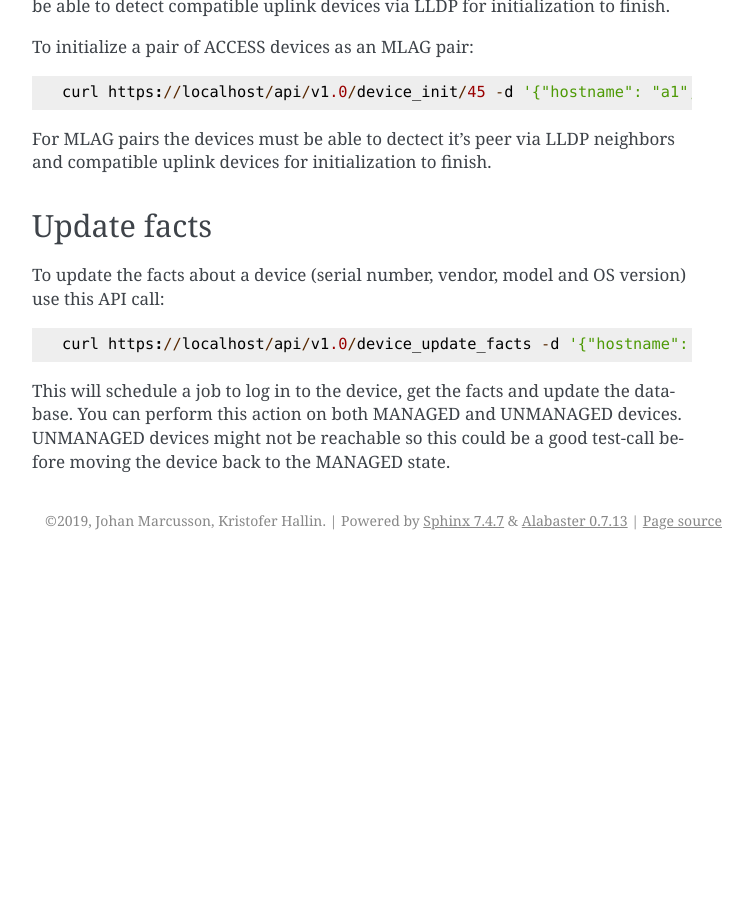
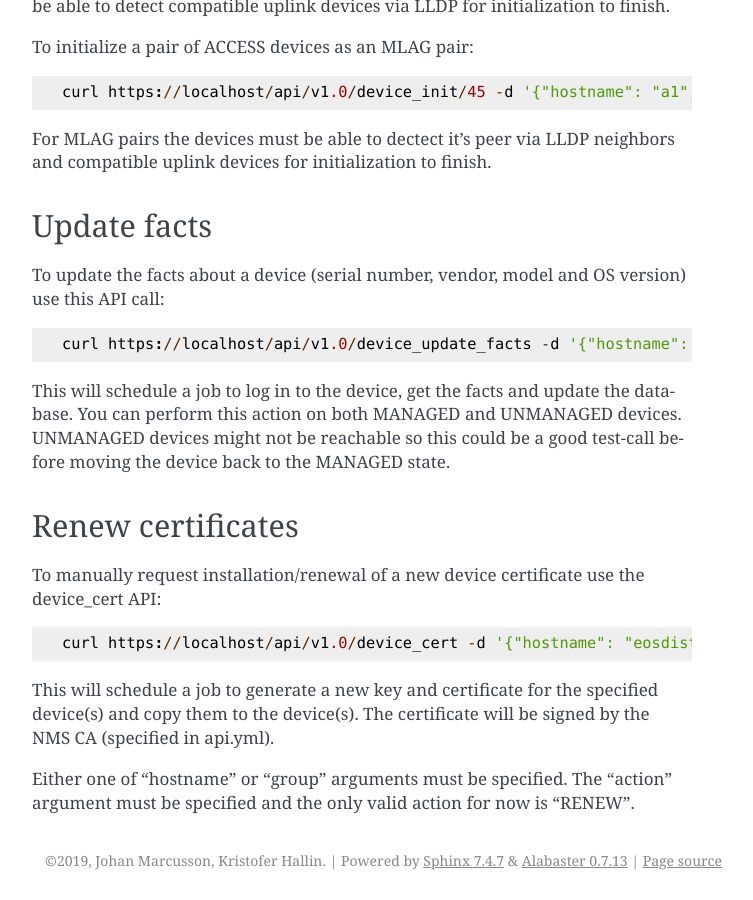
Before and after one commit to SUNET/cnaas-nms, a Sphinx documentation site: the page built from docs/apiref/devices.rst, in a window 1280 px wide and 900 px high, scrolled down 5890 px. Shown: the whole window, without its empty margins (388-1141 px from the left). Built offline with Sphinx 7.4.7, drawn with Linux system fonts in a browser that asks for light colours; before the commit the page ends 6450 px from its top, so only the background shows below that.

Commit message:
Add docs for device_cert renew and config options for certs

```diff
--- a/docs/apiref/devices.rst
+++ b/docs/apiref/devices.rst
@@ -321,3 +321,20 @@ This will schedule a job to log in to the device, get the facts and update the
 database. You can perform this action on both MANAGED and UNMANAGED devices.
 UNMANAGED devices might not be reachable so this could be a good test-call
 before moving the device back to the MANAGED state.
+
+Renew certificates
+------------------
+
+To manually request installation/renewal of a new device certificate use
+the device_cert API:
+
+::
+
+   curl https://localhost/api/v1.0/device_cert -d '{"hostname": "eosdist1", "action": "RENEW"}' -X POST -H "Content-Type: application/json"
+
+This will schedule a job to generate a new key and certificate for the specified
+device(s) and copy them to the device(s). The certificate will be signed by the
+NMS CA (specified in api.yml).
+
+Either one of "hostname" or "group" arguments must be specified. The "action"
+argument must be specified and the only valid action for now is "RENEW".
--- a/docs/configuration/index.rst
+++ b/docs/configuration/index.rst
@@ -24,6 +24,12 @@ Defines parameters for the API:
 - httpd_url: URL to the httpd container containing firmware images
 - verify_tls: Verify certificate for connections to httpd/firmware server
 - allow_apply_config_liverun: Allow liverun on apply_config API call. Defaults to False.
+- verify_tls: Verify TLS connections to devices, defaults to True
+- cafile: Path to CA certificate used to verify device certificates.
+  If no path is specified then the system default CAs will be used.
+- cakeyfile: Path to CA key, used to sign device certificates after generation.
+- certpath: Path to store generated device certificates in.
+
 
 /etc/cnaas-nms/repository.yml
 -----------------------------
```
Also changed, not shown: 1 other file.
